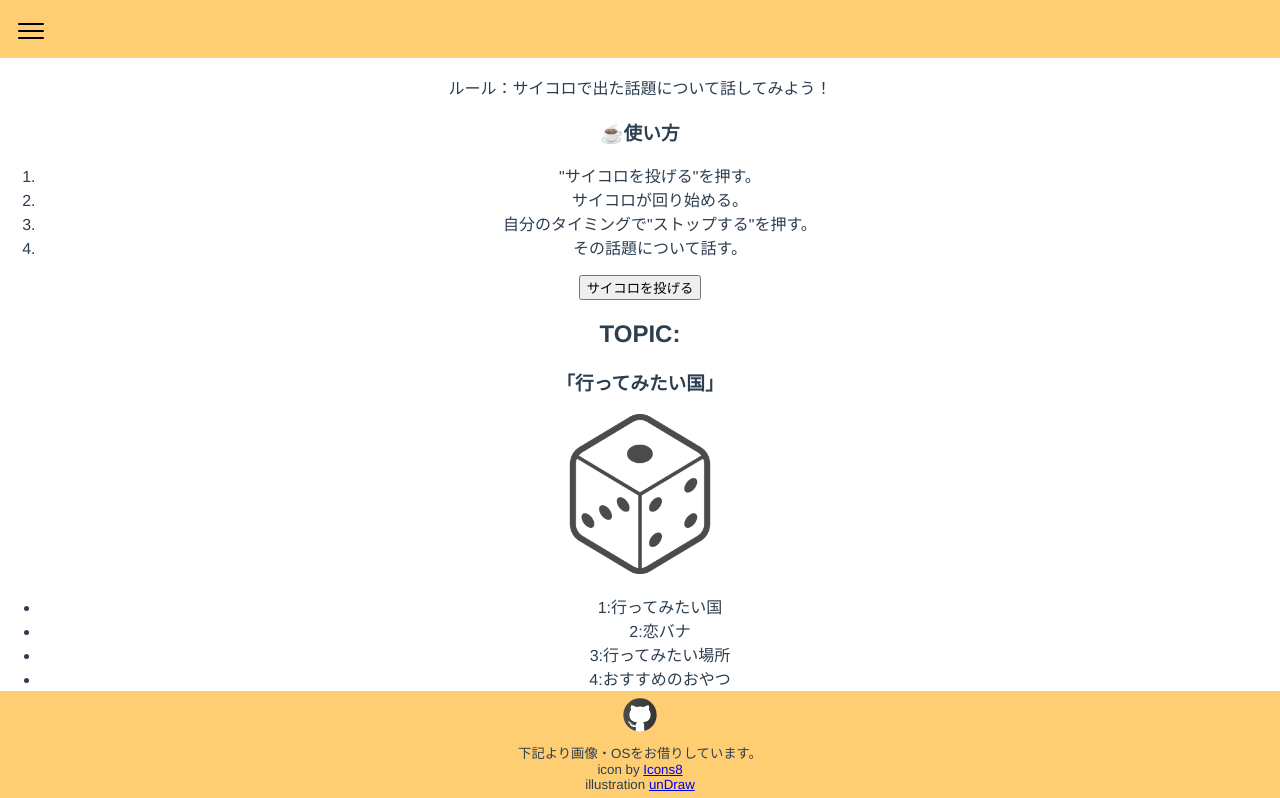
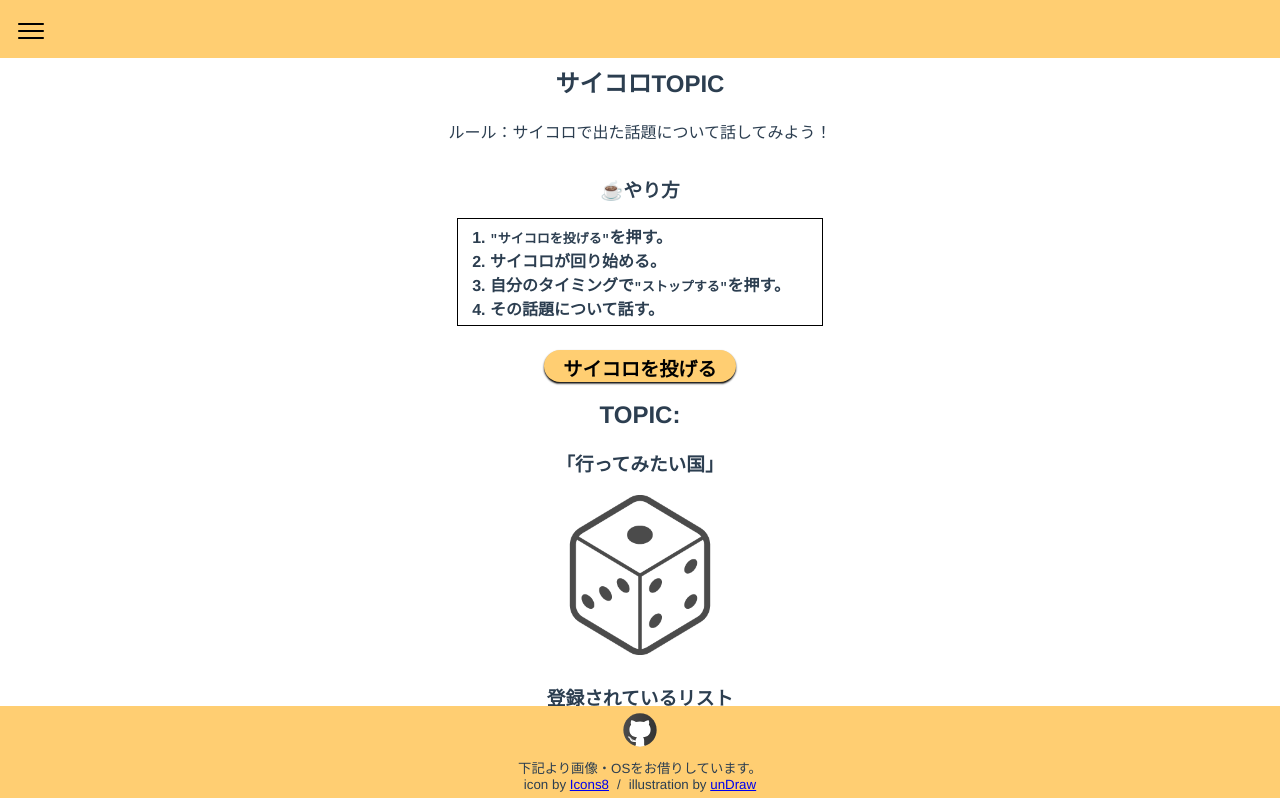
Before and after one commit to bignrn/my.web, a Vue app: page /ice-break in a window 1280 px wide. Shown: the top 798 px of the page. Built offline with nearby package versions, Linux system fonts and the light colour scheme.

Commit message:
スタイル修正とボタンコンポーネント追加

```diff
--- a/src/components/activity/TopicDice.vue
+++ b/src/components/activity/TopicDice.vue
@@ -1,5 +1,6 @@
 <script setup>
 import { computed } from "@vue/reactivity";
+import ButtonCommon from "../all/common/ButtonCommon.vue";
 import { ref } from "vue";
 import topics from "../../assets/basic/List/activity/topic"
 
@@ -24,7 +25,7 @@ const maxCount = 300;
 let count = 0;
 
 const btnMessage = computed(() => {
-  return stopFlg.value ? "止める" : "サイコロを投げる";
+  return stopFlg.value ? "ストップする" : "サイコロを投げる";
 })
 
 const topicList = computed(() => {
@@ -61,30 +62,34 @@ function animation() {
   <div class="activity-contents-wrap">
     <h1>サイコロ<span>TOPIC</span></h1>
     <p>ルール：サイコロで出た話題について話してみよう！</p>
-    <section>
-      <h1>☕使い方</h1>
-      <ol>
-        <li>"サイコロを投げる"を押す。</li>
-        <li>サイコロが回り始める。</li>
-        <li>自分のタイミングで"ストップする"を押す。</li>
-        <li>その話題について話す。</li>
-      </ol>
+    <section class="activity-list-wrap">
+      <h1>☕やり方</h1>
+      <div class="list-wrap">
+        <ol>
+          <li><kbd>"サイコロを投げる"</kbd>を押す。</li>
+          <li>サイコロが回り始める。</li>
+          <li>自分のタイミングで<kbd>"ストップする"</kbd>を押す。</li>
+          <li>その話題について話す。</li>
+        </ol>
+      </div>
     </section>
     <section>
       <div>
-        <button id="btn-dice" @click="onClick">{{ btnMessage }}</button>
+        <ButtonCommon @click="onClick" width="12rem" height="2rem">{{ btnMessage }}</ButtonCommon>
       </div>
       <h2>TOPIC:</h2>
       <h3>「{{ topicList[topicIndex].title }}」</h3>
       <img :src="dices[diceIndex]" />
     </section>
-    <section>
-      <div>
+    <section class="activity-list-wrap">
+      <h1>登録されているリスト</h1>
+      <div class="list-wrap">
         <ul>
           <li v-for="(list, i) of topicList" :key="i">{{ list.id }}:{{ list.title }}</li>
         </ul>
       </div>
     </section>
+    <p>※開発予定ですがトピックリストを追加出来る様にします。</p>
   </div>
 </template>
 
@@ -93,7 +98,38 @@ img {
   width: 10rem;
 }
 
-.activity-contents-wrap {
-  margin-bottom: 5rem;
+.activity-list-wrap {
+  margin: 0.5rem;
+}
+
+.activity-list-wrap h1 {
+  margin: 0;
+  padding-top: 1rem;
+}
+
+.list-wrap {
+  display: flex;
+  justify-content: center;
+}
+
+.list-wrap h1 {
+  width: 6rem;
+}
+
+ol {
+  text-align: left;
+  font-weight: bold;
+  width: fit-content;
+  padding: 0.3rem 2rem;
+  border: 0.1rem solid black;
+}
+
+ul {
+  text-align: left;
+  font-weight: bold;
+  width: fit-content;
+  padding: 0.3rem;
+  list-style-type: none;
+  border: 0.1rem solid black;
 }
 </style>
--- a/src/components/all/FooterCommon.vue
+++ b/src/components/all/FooterCommon.vue
@@ -11,8 +11,10 @@
 
     <small>
       <p>下記より画像・OSをお借りしています。</p>
-      <p>icon by <a target="_blank" href="https://icons8.com">Icons8</a></p>
-      <p>illustration <a target="_blank" href="https://undraw.co/illustrations">unDraw</a></p>
+      <div class="small-wrap">
+        <p>icon by <a target="_blank" href="https://icons8.com">Icons8</a></p> /
+        <p>illustration by <a target="_blank" href="https://undraw.co/illustrations">unDraw</a></p>
+      </div>
     </small>
   </footer>
 </template>
@@ -21,4 +23,10 @@
 small p {
   margin: 0;
 }
+
+.small-wrap {
+  display: flex;
+  justify-content: center;
+  gap: 0.5rem;
+}
 </style>
--- /dev/null
+++ b/src/components/all/common/ButtonCommon.vue
@@ -0,0 +1,35 @@
+<script setup>
+import { defineProps } from 'vue';
+
+defineProps({
+  width: String,
+  height: String,
+})
+</script>
+
+<template>
+  <button :style="`width: ${width}; height: ${height};`">
+    <span class="button-text">
+      <slot />
+    </span>
+  </button>
+</template>
+
+<style scoped>
+button {
+  border: none;
+  font-size: larger;
+  font-weight: bold;
+  color: black;
+  padding: 0.3rem 1rem;
+  background-color: rgb(255, 206, 114);
+  border-radius: 1rem;
+  box-shadow: 0rem 0.1rem 0.1em black;
+}
+
+button:hover {
+  cursor: pointer;
+  background-color: rgb(169, 135, 73);
+  box-shadow: 0rem 0rem 0.1em black;
+}
+</style>
--- a/src/views/ActivityView.vue
+++ b/src/views/ActivityView.vue
@@ -13,4 +13,9 @@ import TopicDice from "../components/activity/TopicDice.vue"
 header {
   background-color: black;
 }
+
+article {
+  margin-top: 4rem;
+  margin-bottom: 7rem;
+}
 </style>
--- a/src/views/IndexView.vue
+++ b/src/views/IndexView.vue
@@ -14,6 +14,7 @@ import contents from "../assets/basic/List/information/contents";
     <div class="wrap-detail-list">
       <IndexDetail v-for="(item, i) in contents.infoList" :to="item.target" :title="item.title" :detail="item.message"
         :imgUrl="item.pictureUrl" :key="i" />
+      <p>※まだまだ増やします。</p>
     </div>
   </article>
 </template>
@@ -34,6 +35,7 @@ article {
   margin: 1rem;
   padding: 1rem;
   background-color: aliceblue;
+  border: 0.1rem solid black;
   border-radius: 2rem;
 }
 </style>
--- a/src/views/MyHistoryView.vue
+++ b/src/views/MyHistoryView.vue
@@ -16,7 +16,7 @@ const historyList = [
       <p>システム開発で笑顔を増やせたらと考えています。</p>
     </div>
     <div class="prof-basic-histories-wrap">
-      <h1>取得資格</h1>
+      <h1>取得した資格</h1>
       <ul>
         <li v-for="(list, i) of historyList" :key="i">
           <img :src="list.img" alt="list-icon" class="history-img" />{{ list.title }}
@@ -33,11 +33,12 @@ const historyList = [
 
 <style scoped>
 article {
-  margin-bottom: 5rem;
+  margin-top: 3rem;
+  margin-bottom: 7rem;
 }
 
 .prof-basic-contents-wrap {
-  padding: 2rem 0 5rem;
+  padding: 2rem 0;
   background-color: orange;
   color: white;
 }
```
